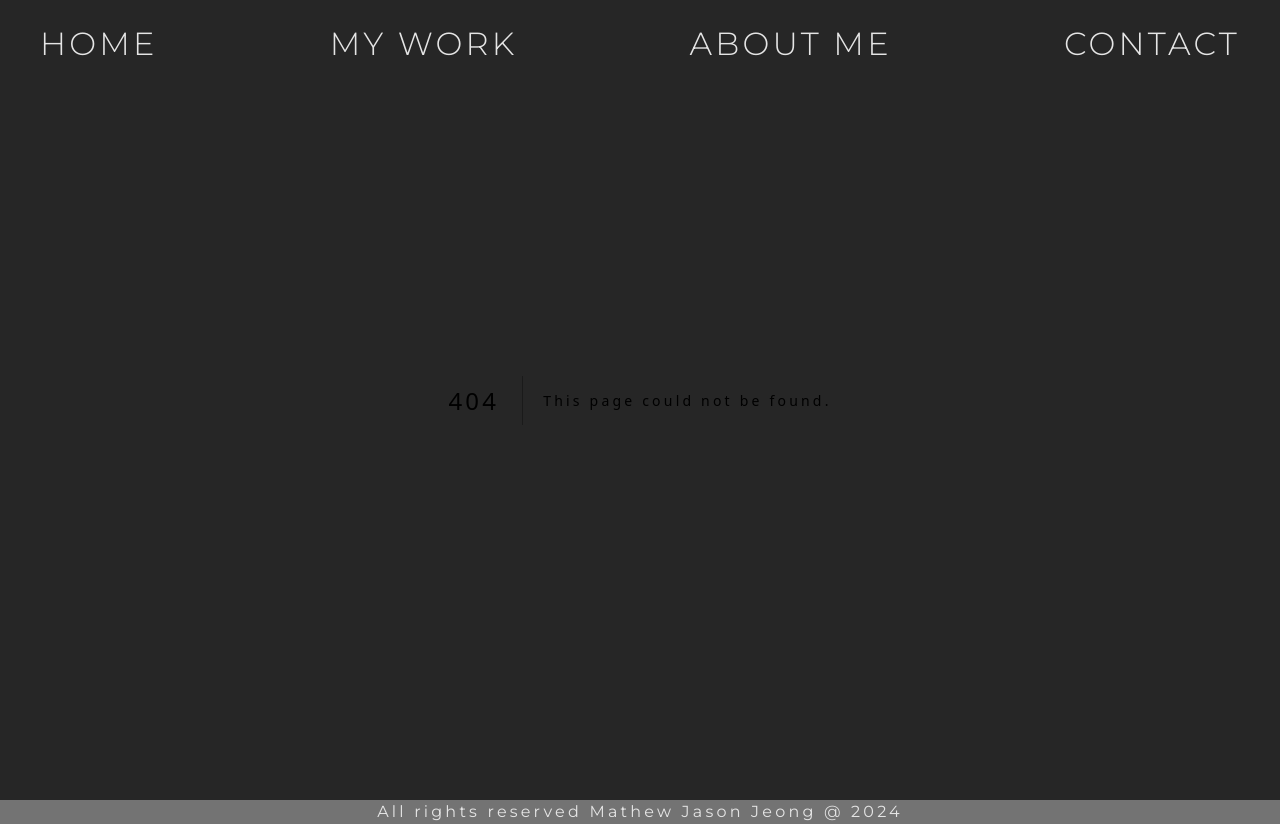
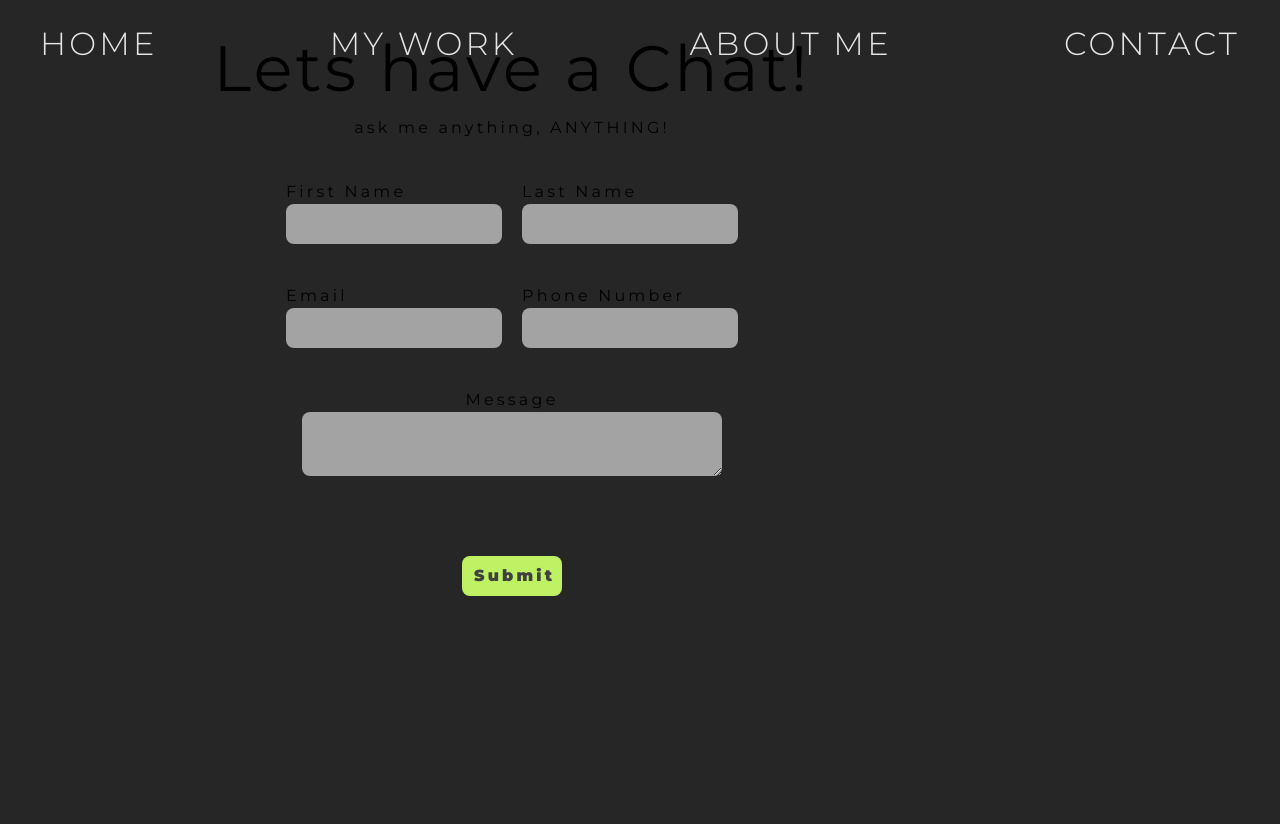
Before and after one commit to kimchieater/personal_portfolio_website_EGOLESS_CODER, a Next.js app in the folder egoless/: page /component/contactTable in a window 1280 px wide. Before the commit this address had no page. After the commit the page ends 800 px from the top, so only its background shows below. Built offline with nearby package versions, Linux system fonts and the light colour scheme.

Commit message:
finishing contact me section

```diff
--- /dev/null
+++ b/egoless/src/app/component/contactTable/page.tsx
@@ -0,0 +1,92 @@
+'use client'
+
+import { motion } from "framer-motion";
+import { useRef, useState } from "react";
+
+
+
+
+
+
+const ContactTable = ()=>{
+
+  const targetRef = useRef<HTMLDivElement>(null);
+
+  const [formData, setFormData] = useState({
+    firstName: '',
+    lastName: '',
+    email: '',
+    phoneNumber: '',
+    message: '',
+  })
+
+  const [error, setError] = useState({
+    firstName:false,
+    lastName:false,
+    email:false,
+    phoneNumber:false,
+    message:false,
+  })
+
+  function handleInput(e:React.ChangeEvent<HTMLInputElement>){
+    let {name, value} = e.target
+    setFormData({...formData, [name]: value})
+    console.log(formData)
+  }
+
+
+
+  return(
+    <motion.div ref={targetRef}
+    initial={{opacity:0, x:"-100px"}}
+    whileInView={{opacity:1, x:"0px"}}
+    transition={{duration:1}}
+    viewport={{
+      margin:"-100px",
+      once:true
+    }}
+    className=" w-[80%] flex flex-col justify-center items-center gap-5 ">
+    <div className="flex flex-col items-center justify-center p-5 flex-wrap">
+    <h1 className="text-[2rem] md:text-[4rem]">Lets have a Chat!</h1>
+    <p>ask me anything, ANYTHING!</p>
+    </div>
+    <div className="flex flex-col mx-auto justify-center items-center gap-10  w-[50%]">
+
+      <div className="flex flex-col items-center justify-center md:flex-row gap-5 w-[400px]">
+        <label className="flex flex-auto flex-col items-stretch ">
+          First Name
+          <input type="text" name="firstName"  className="flex-1 text-neutral-200 rounded-lg py-2 px-3 bg-neutral-400 outline-none" onInput={handleInput}></input>
+        </label>
+        <label className="flex flex-col flex-auto items-stretch">
+          Last Name
+          <input type="text" name="lastName" onChange={handleInput} className="flex-1 text-neutral-200 rounded-lg py-2 px-3 bg-neutral-400 outline-none"></input>
+        </label>
+      </div>
+
+      <div className="flex flex-col items-center justify-center md:flex-row gap-5 w-[400px]">
+        <label className="flex flex-col items-start">
+          Email
+          <input type="email" className=" flex-1 text-neutral-200 rounded-lg py-2 px-3 bg-neutral-400 outline-none"></input>
+        </label>
+        <label className="flex flex-col items-start">
+          Phone Number
+          <input type="text" className="text-neutral-200 rounded-lg bg-neutral-400 py-2 px-3 outline-none"></input>
+        </label>
+      </div>
+
+
+        <label className="flex flex-col w-[420px]  text-center">Message
+          <textarea className=" text-neutral-200 rounded-lg bg-neutral-400 py-2 px-3 outline-none"></textarea>
+        </label>
+
+
+      <button className="mt-10 bg-lime-300 w-[100px] py-2 px-3 rounded-lg cursor-pointer  text-neutral-700 font-black mx-auto">Submit</button>
+
+    </div>
+
+    </motion.div>
+  )
+}
+
+
+export default ContactTable
--- a/egoless/src/app/contactMe/page.tsx
+++ b/egoless/src/app/contactMe/page.tsx
@@ -1,7 +1,6 @@
-'use client'
 
-import { motion, useScroll } from 'framer-motion';
-import React, { useRef } from 'react';
+import ContactTable from '../component/contactTable/page';
+
 
 
 
@@ -17,66 +16,5 @@ const ContactMe = () => {
   )
 }
 
-export default ContactMe;
 
-
-const ContactTable = ()=>{
-
-  const targetRef = useRef<HTMLDivElement>(null);
-
-
-  return(
-    <motion.div ref={targetRef}
-    initial={{opacity:0, x:"-100px"}}
-    whileInView={{opacity:1, x:"0px"}}
-    transition={{duration:1}}
-    viewport={{
-      margin:"-100px",
-      once:true
-    }}
-
-
-    className=" h-[80%] w-[80%] flex flex-col justify-center items-center gap-5">
-
-
-    <div className="flex flex-col items-center justify-center p-5">
-    <h1 className="text-[2rem] md:text-[4rem]">Lets have a Chat!</h1>
-    <p>ask me anything, ANYTHING!</p>
-    </div>
-    <div className="flex flex-col mx-auto justify-center items-center gap-10  w-[50%]">
-
-      <div className="flex flex-col items-center justify-center md:flex-row gap-5 w-[400px]">
-        <label className="flex flex-auto flex-col items-stretch">
-          First Name
-          <input type="text" className="flex-1 text-neutral-200 rounded-lg py-2 px-3 bg-neutral-400"></input>
-        </label>
-        <label className="flex flex-col flex-auto items-stretch">
-          Last Name
-          <input type="text" className="flex-1 text-neutral-200 rounded-lg py-2 px-3 bg-neutral-400"></input>
-        </label>
-      </div>
-
-      <div className="flex flex-col items-center justify-center md:flex-row gap-5 w-[400px]">
-        <label className="flex flex-col items-start">
-          Email
-          <input type="email" className=" flex-1 text-neutral-200 rounded-lg py-2 px-3 bg-neutral-400"></input>
-        </label>
-        <label className="flex flex-col items-start">
-          Phone Number
-          <input type="text" className="text-neutral-200 rounded-lg bg-neutral-400 py-2 px-3"></input>
-        </label>
-      </div>
-
-
-        <label className="flex flex-col w-[420px]  text-center">Message
-          <textarea className=" text-neutral-200 rounded-lg bg-neutral-400 py-2 px-3"></textarea>
-        </label>
-
-
-      <button className="mt-10 bg-lime-300 w-[100px] py-2 px-3 rounded-lg cursor-pointer  text-neutral-700 font-black mx-auto">Submit</button>
-
-    </div>
-
-    </motion.div>
-  )
-}
+export default ContactMe
--- a/egoless/src/app/layout.tsx
+++ b/egoless/src/app/layout.tsx
@@ -28,7 +28,7 @@ export default function RootLayout({
       <body className={`${monserrat.className} overflow-x-hidden bg-neutral-800 relative`}>
         <Nav></Nav>
         {children}
-        <p className="text-center bg-neutral-500 text-neutral-200">All rights reserved Mathew Jason Jeong @ 2024</p>
+
         </body>
     </html>
   );
--- a/egoless/src/app/page.tsx
+++ b/egoless/src/app/page.tsx
@@ -41,7 +41,7 @@ export default function Home() {
       </div>
       <AboutMe/>
       <ContactMe/>
-
+      <p className="text-center bg-neutral-500 text-neutral-200">All rights reserved Mathew Jason Jeong @ 2024</p>
     </main>
 
   );
```
